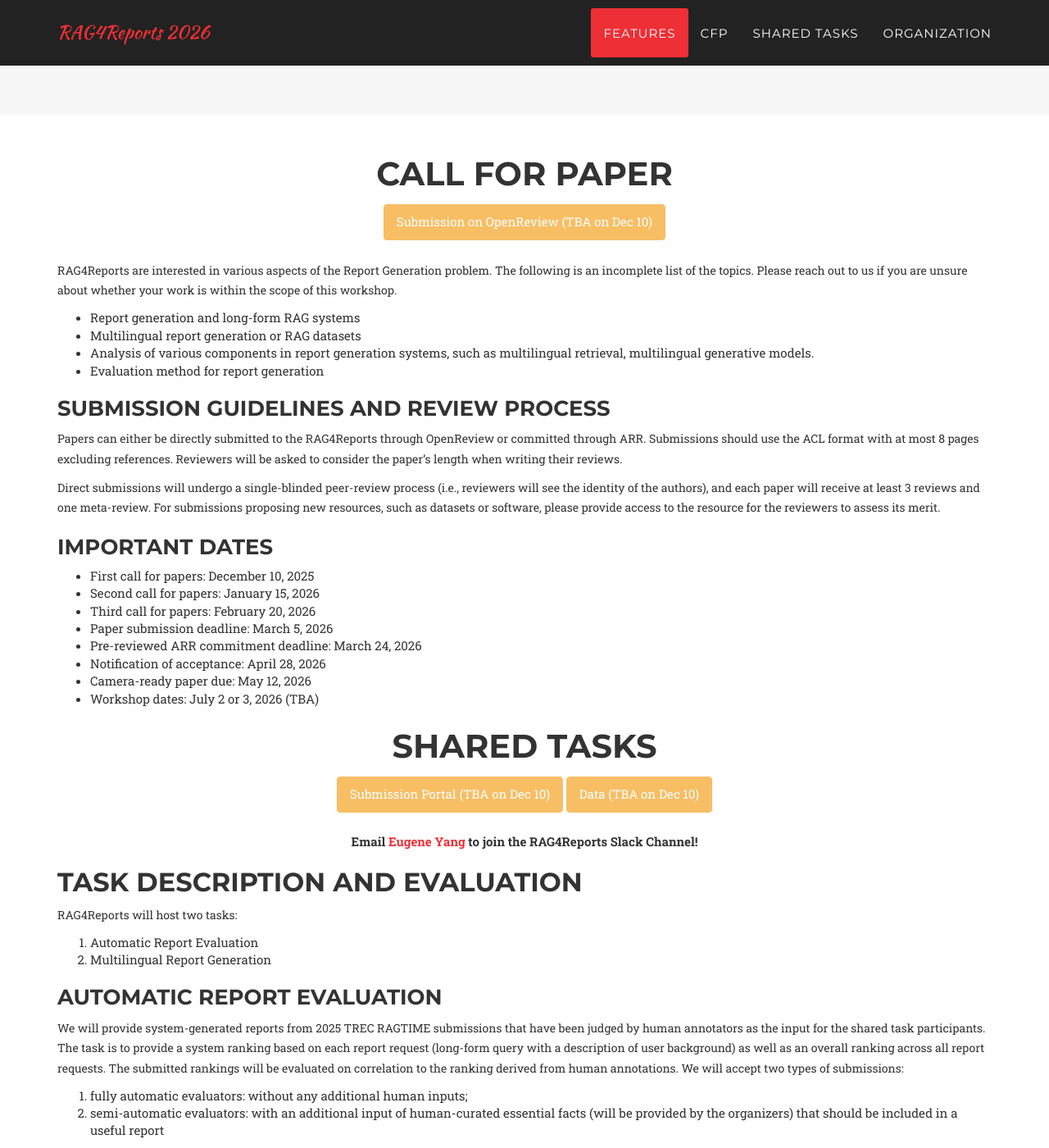
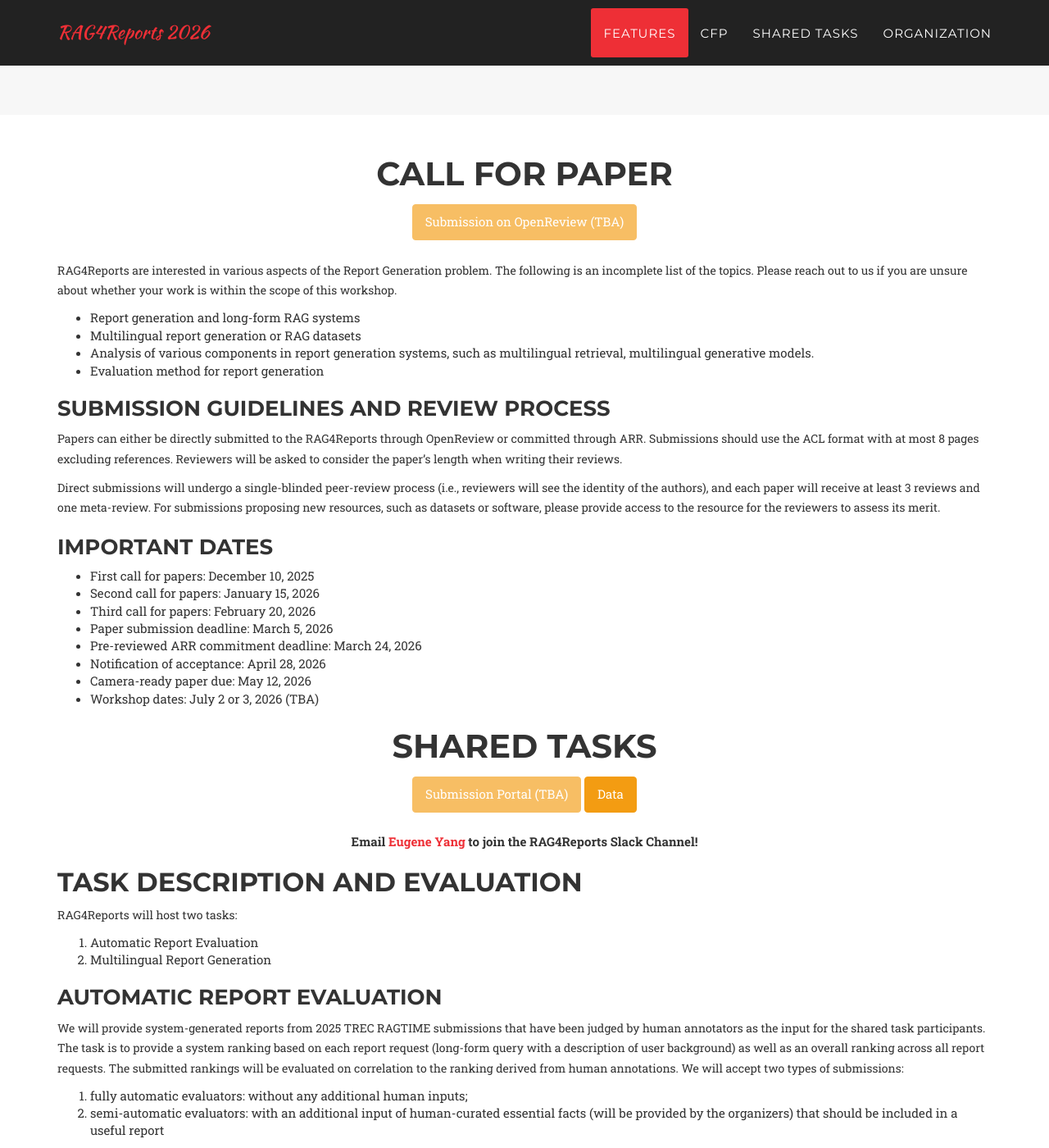
Before and after one commit to RAG4Reports/rag4reports.github.io, a Jekyll site: the page built from index.html, in a window 1280 px wide and 1400 px high, scrolled down 1297 px. Shown: the whole window at 82% size. Built offline with Jekyll 4.4.1, drawn with Linux system fonts in a browser that asks for light colours; some web fonts are replaced.

Commit message:
Update submission and data portal information

```diff
--- a/_includes/overview.html
+++ b/_includes/overview.html
@@ -5,7 +5,7 @@
                 <div class="col-lg-12 text-center">
                     <h2 class="section-heading" id="cfp">Call for Paper</h2>
                     <center>
-                        <a type="button" class="btn btn-warning" disabled>Submission on OpenReview (TBA on Dec 10)</a>
+                        <a type="button" class="btn btn-warning" disabled>Submission on OpenReview (TBA)</a>
                     </center>
                     <!-- <h3 class="section-subheading text-muted">Lorem ipsum dolor sit amet consectetur.</h3> -->
                     <div class="text-left" style="margin: 25px 0;">
@@ -18,8 +18,8 @@
                 <div class="col-lg-12 text-center">
                     <h2 class="section-heading" id="shared-tasks">Shared Tasks</h2>
                     <center>
-                        <a type="button" class="btn btn-warning" disabled>Submission Portal (TBA on Dec 10)</a>
-                        <a type="button" class="btn btn-warning" disabled>Data (TBA on Dec 10)</a>
+                        <a type="button" class="btn btn-warning" disabled>Submission Portal (TBA)</a>
+                        <a type="button" class="btn btn-warning" href="https://huggingface.co/datasets/hltcoe/rag4reports-2026">Data</a>
 
                     </center>
                     <div class="text-left" style="margin: 25px 0;">
```
